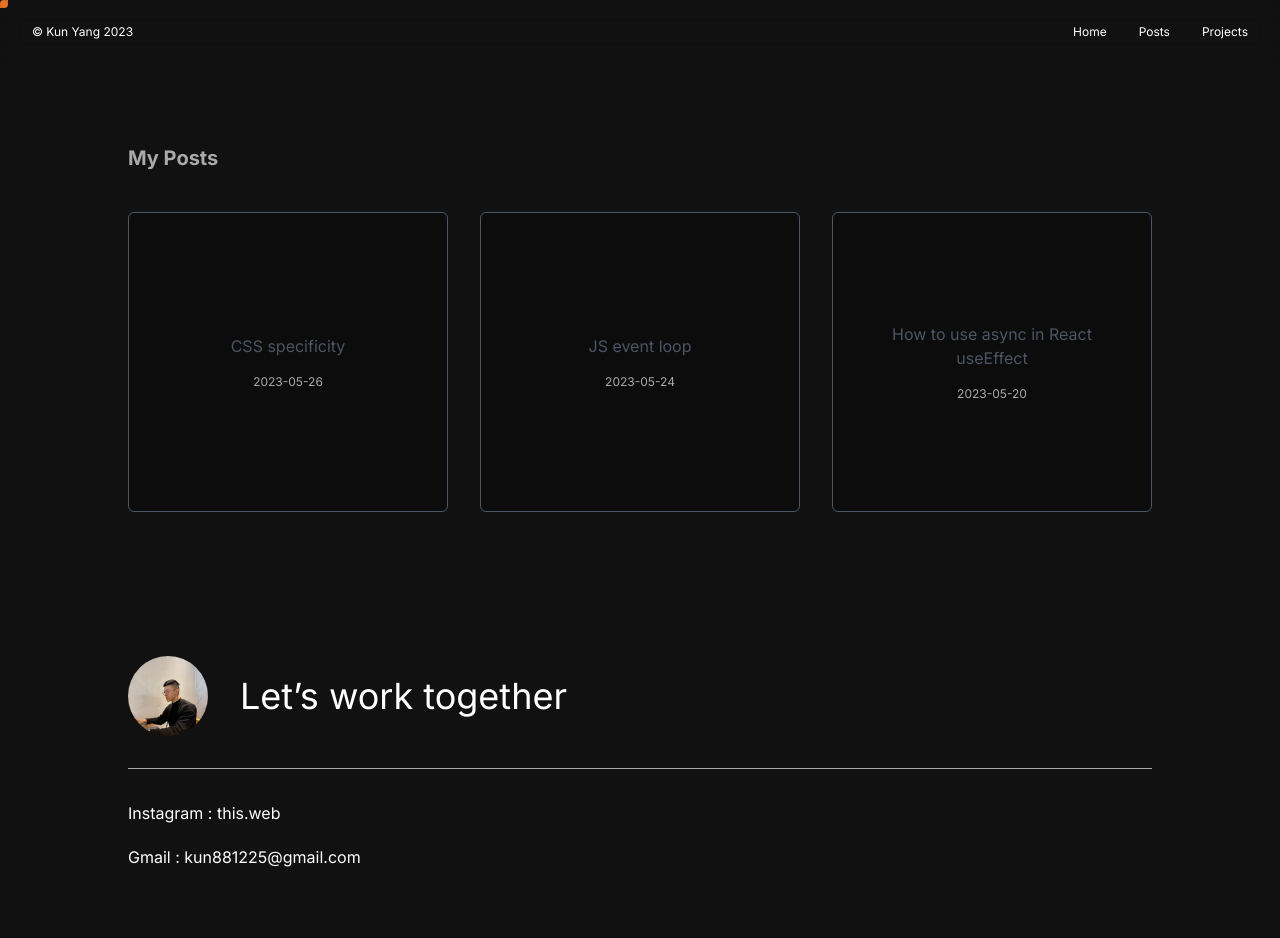
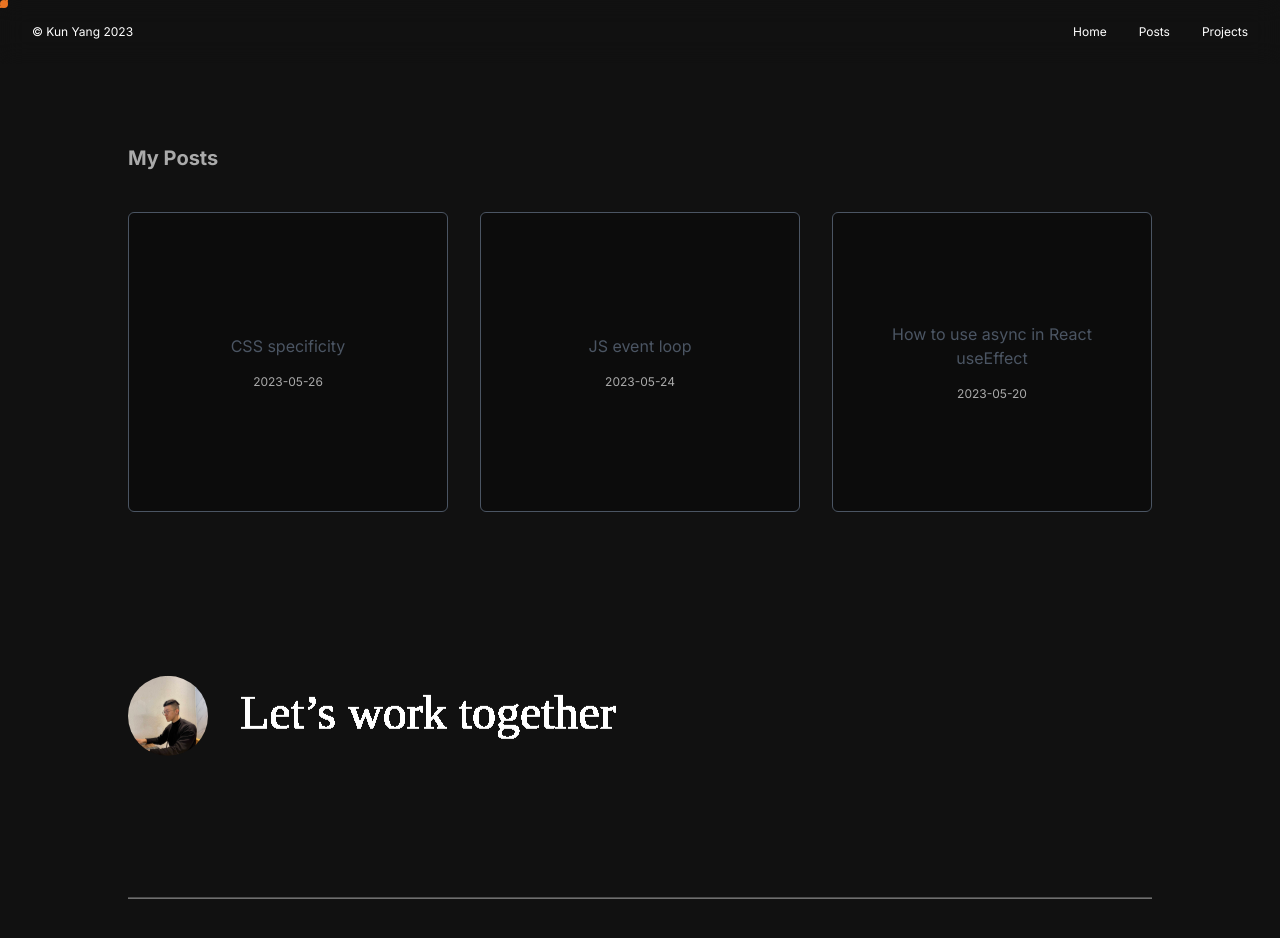
Before and after one commit to thisWeb1225/Nextjs-sample-blog, a Next.js app: page /posts in a window 1280 px wide. Shown: the top 938 px of the page. Built offline with nearby package versions, Linux system fonts and the light colour scheme.

Commit message:
:sparkles: Feat: extract the particle and partilecText. And add the particleText in about、footer component

```diff
--- a/components/about/about.tsx
+++ b/components/about/about.tsx
@@ -1,20 +1,25 @@
-import { useRef, useEffect } from "react";
+import { useRef, useEffect, useState } from "react";
+
 import useFollowMouseEffect from "../../hooks/useFollowMouseEffect";
+
 import { gsap } from "gsap";
 import { ScrollTrigger } from "gsap/dist/ScrollTrigger";
 
+import ParticleText, {textOptionsType} from "../particleText/particleText";
+
 gsap.registerPlugin(ScrollTrigger);
-
 
 const About = () => {
 
   const about = useRef(null);
   const aboutContent = useRef(null);
-  const aboutContentTitle = useRef(null);
+  const aboutContentTitle = useRef<HTMLDivElement>(null);
   const aboutBtnParent = useRef(null);
   const aboutBtnChild1 = useRef(null);
   const aboutBtnChild2 = useRef(null);
   useFollowMouseEffect(aboutBtnParent, aboutBtnChild1, aboutBtnChild2);
+
+  let [particleText, setParticleText] = useState<textOptionsType[] | []>([]);
 
   useEffect(() => {
 
@@ -38,6 +43,23 @@ const About = () => {
 
     })
 
+
+    const aboutContentTitleRect = aboutContentTitle.current.getBoundingClientRect();
+    setParticleText([
+      {
+        content: '" Creating Web Is an Art "',
+        color: '#147dfa',
+        size: 48,
+        weight: 600,
+        x: 0,
+        y: aboutContentTitleRect.height/2,
+        center: {
+          x: 'start',
+          y: 'middle',
+        }
+      }
+    ])
+
     return () => ctx.revert(); // cleanup
 
   }, []); // <- empty dependency Array so it doesn't re-run on every render
@@ -45,9 +67,10 @@ const About = () => {
   return (
     <div className="mt-36 grid grid-cols-1 md:grid-cols-[1fr_auto] grid-rows-[1fr_auto] gap-y-16 md:gap-4 text-center tw-spacing rounded-md" ref={about}>
       <div className="text-left flex flex-col gap-8">
-        <p  className="text-tw text-4xl font-extrabold uppercase text-tw-primary border-b-[1px] border-tw-gray pb-8" ref={aboutContentTitle}>
-          " Creating Web Is an Art "
-        </p>
+        <div className="h-24 border-b-[1px] border-x-tw-gray" ref={aboutContentTitle}>
+          {/* " Creating Web Is an Art " */}
+        <ParticleText texts={particleText} canvasContainer={aboutContentTitle.current}></ParticleText>
+        </div>
         <p ref={aboutContent}>
           I love UI design and web's animation design.
           <br />
--- a/components/banner/banner.tsx
+++ b/components/banner/banner.tsx
@@ -1,9 +1,12 @@
-import { useEffect, useState } from "react";
-import ParticleText, { TextOptions } from "./particleText";
+import { useEffect, useState, useRef } from "react";
+// import ParticleText, { TextOptions } from "./particleText";
+import ParticleText, { textOptionsType } from "../particleText/particleText";
 
 const Banner = () => {
 
-  let [fonts, setFonts] = useState<TextOptions[] | []>([]);
+  const canvasContainer = useRef();
+
+  let [fonts, setFonts] = useState<textOptionsType[] | []>([]);
   const setTextPosition = () => {
     setFonts([
       {
@@ -49,8 +52,8 @@ const Banner = () => {
 
 
   return (
-    <div className="w-screen h-screen">
-      <ParticleText fonts={fonts}></ParticleText>
+    <div className="w-screen h-screen" ref={canvasContainer}>
+      <ParticleText texts={fonts} canvasContainer={canvasContainer.current}></ParticleText>
     </div>
   )
 }
--- a/components/footer/footer.tsx
+++ b/components/footer/footer.tsx
@@ -1,10 +1,70 @@
+import { useRef, useEffect, useState } from "react";
 import Image from "next/image";
 
+import ParticleText, { textOptionsType } from "../particleText/particleText";
+
+import { gsap } from "gsap";
+import { ScrollTrigger } from "gsap/dist/ScrollTrigger";
+
+gsap.registerPlugin(ScrollTrigger);
+
 const Footer = () => {
+
+  const footer = useRef()
+  const footerTitle = useRef<HTMLDivElement>();
+  const footerLine = useRef();
+  const footerContent = useRef();
+
+  const [particleText, setParticleText] = useState<textOptionsType[]>([])
+
+  useEffect(() => {
+
+    /**
+     * GSAP
+     */
+    let ctx = gsap.context(() => {
+      gsap.timeline({scrollTrigger:{
+        trigger: footer.current,
+        start:  "top bottom",
+        end:  "center 80%",
+        scrub: 1,
+      }})
+      .from(footerTitle.current, {
+        y: 300,
+      }, 0)
+      .from(footerLine.current, {
+        y: 300,
+      }, 0.2)
+      .from(footerContent.current, {
+        y: 300,
+      }, 0.4)
+    })
+
+    /**
+     * Particle Text
+     */
+    setParticleText([
+      {
+        content: 'Let’s work together',
+        size: 48,
+        weight: 400,
+        color: '#ffffff',
+        x: 0,
+        y: footerTitle.current.clientHeight / 2,
+        center: {
+            x: 'start',
+            y: 'middle',
+        },
+      }
+    ])
+
+    return () => ctx.revert(); // cleanup
+
+  }, []); // <- empty dependency Array so it doesn't re-run on
+
   return (
-    <div className="tw-spacing mt-36 pb-40 grid gap-8 ">
-      <div className="">
-        <div className="flex items-center gap-8">
+    <div className="tw-spacing mt-36 pb-40 grid gap-8" ref={footer}>
+        <div className="flex items-center gap-8 h-20" ref={footerTitle}>
           <Image
           priority
           src="/images/avatar.jpg"
@@ -13,11 +73,11 @@ const Footer = () => {
           height={80}
           className="rounded-full flex-grow-0"
           />
-          <p className="text-4xl">Let’s work together</p>
+          <ParticleText texts={particleText} canvasContainer={footerTitle.current}></ParticleText>
+          {/* <p className="text-4xl">Let’s work together</p> */}
         </div>
-      </div>
-      <div className="tw-line"></div>
-      <div className="grid gap-4 justify-start whitespace-break-spaces text-base">
+      <div className="tw-line" ref={footerLine}></div>
+      <div className="grid gap-4 justify-start whitespace-break-spaces text-base" ref={footerContent}>
         <a href="https://www.instagram.com/this.web/" target="_blank" className="tw-link">Instagram : this.web</a>
         <a href="mailto:kun881225@gmail.com" target="_blank" className="tw-link">Gmail : kun881225@gmail.com</a>
       </div>
--- a/components/banner/particleText.tsx
+++ b/components/particleText/particleText.tsx
@@ -1,15 +1,17 @@
 import { useRef, useEffect } from "react";
-import Particle from "./Particle";
+import Particle from "../../lib/Particle";
 
-import Head from "next/head";
-
-export type TextOptions = {
+export type textOptionsType = {
   content: string,
   size: number,
   weight: number | string,
   color: string,
   x: number,
-  y: number
+  y: number,
+  center?: {
+    x: 'start' | 'center' | 'end',
+    y: 'bottom' | 'middle' | 'top',
+  }
 }
 
 export type MouseType = {
@@ -19,19 +21,27 @@ export type MouseType = {
 }
 
 type ParticleTextProps = {
-  fonts: TextOptions[]
+  texts: textOptionsType[],
+  canvasContainer: HTMLElement
 }
 
-const ParticleText = ({fonts}: ParticleTextProps) => {
+const ParticleText = ({texts, canvasContainer}: ParticleTextProps) => {
   const mouseRadius = 80;
 
   const canvas = useRef<HTMLCanvasElement | null>(null);
   const ctx = useRef<CanvasRenderingContext2D | null>(null);
-  const mouse = useRef<MouseType>({ x: 0, y: 0, radius: mouseRadius });
+  const mouse = useRef<MouseType>({ x: 0, y: 0, radius: 0 });
 
-  const canvasResize = (canvas: HTMLCanvasElement) => {
-    canvas.width = window.innerWidth;
-    canvas.height = window.innerHeight;
+  const canvasResize = (canvas: HTMLCanvasElement, canvasContainer: HTMLElement) => {
+    if (canvasContainer) {
+      const containerRect = canvasContainer.getBoundingClientRect();
+      canvas.width = containerRect.width;
+      canvas.height = containerRect.height;
+    } else {
+      canvas.style.width = '100%';
+      canvas.style.height = '100%';
+    }
+
   }
 
   const clearCanvas = (ctx: CanvasRenderingContext2D) => {
@@ -39,12 +49,14 @@ const ParticleText = ({fonts}: ParticleTextProps) => {
     ctx.clearRect(0, 0, canvas.current.width, canvas.current.height);
   }
 
-  const darwText = (ctx: CanvasRenderingContext2D, fonts: TextOptions[]) => {
-    ctx.textAlign = 'center';
-    ctx.textBaseline = 'middle';
+  const darwText = (ctx: CanvasRenderingContext2D, texts: textOptionsType[]) => {
 
-    fonts.forEach((font) => {
-      const {content, size, weight, color, x, y} = font
+    texts.forEach((text) => {
+      const {content, size, weight, color, x, y, center} = text;
+
+      ctx.textAlign = center?.x || 'center';
+      ctx.textBaseline = center?.y || 'middle';
+
       ctx.fillStyle = color;
       ctx.font = `${weight} ${size}px Inter`;
       ctx.fillText(content, x, y);
@@ -53,7 +65,7 @@ const ParticleText = ({fonts}: ParticleTextProps) => {
 
   // when component mounted, set the canvas animation
   useEffect(() => {
-    if (!fonts || !canvas.current) return;
+    if (!texts || !canvas.current) return;
 
     // set mouse position
     const mouseMove = (e) => {
@@ -62,7 +74,12 @@ const ParticleText = ({fonts}: ParticleTextProps) => {
       mouse.current.y = e.clientY - canvasRect.top;
       mouse.current.radius = mouseRadius;
     }
+    // if mouse out the container
+    const mouseLeave = () => {
+      mouse.current.radius = 0;
+    }
     canvas.current.addEventListener('mousemove', mouseMove);
+    canvas.current.addEventListener('mouseleave', mouseLeave);
 
     // Parameter
     let frameId: number;
@@ -70,12 +87,12 @@ const ParticleText = ({fonts}: ParticleTextProps) => {
     const particles = [];
 
     // set canvas' width and height
-    canvasResize(canvas.current);
+    canvasResize(canvas.current, canvasContainer);
 
     // generate Paritcle
     const generateParticle = (canvas: HTMLCanvasElement) => {
 
-      darwText(ctx.current, fonts);
+      darwText(ctx.current, texts);
       const pixels = ctx.current.getImageData(0, 0, canvas.width, canvas.height).data;
 
       // when get the pixels, clear the canvas' text
@@ -118,7 +135,7 @@ const ParticleText = ({fonts}: ParticleTextProps) => {
     const init = () => {
       if (frameId) cancelAnimationFrame(frameId);
       // clear old data
-      canvasResize(canvas.current);
+      canvasResize(canvas.current, canvasContainer);
       clearCanvas(ctx.current);
 
       // clear old particle
@@ -137,7 +154,7 @@ const ParticleText = ({fonts}: ParticleTextProps) => {
       cancelAnimationFrame(frameId);
     }
 
-  }, [canvas, fonts])
+  }, [canvas, texts])
 
   return <canvas ref={canvas}></canvas>
 
--- a/components/banner/Particle.tsx
+++ b/lib/Particle.ts
@@ -1,4 +1,4 @@
-import { MouseType } from "./particleText";
+import { MouseType } from "../components/particleText/particleText";
 
 /**
  * Particle object
@@ -44,7 +44,7 @@ class Particle {
     this.angle = 0;
     this.distance = 0;
     this.friction = Math.random() * 0.2;
-    this.ease = Math.random() * 0.1 + 0.02;
+    this.ease = Math.random() * 0.1 + 0.04;
   }
 
   draw() {
```
